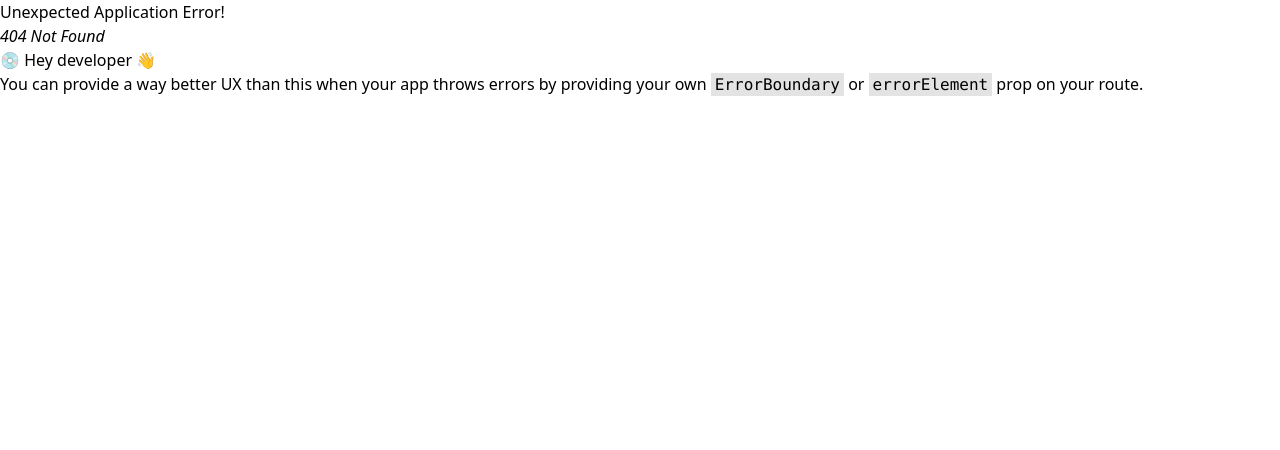
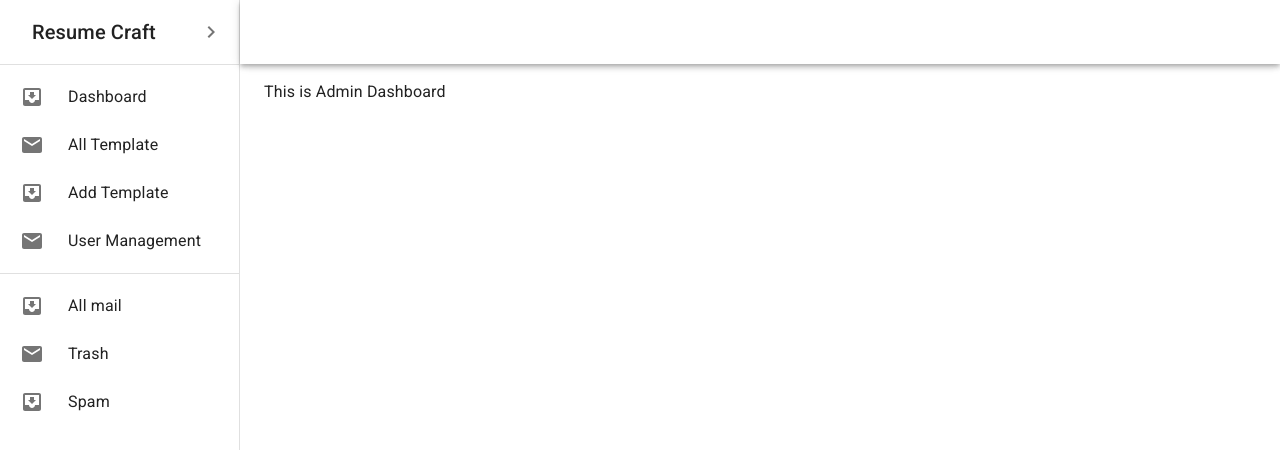
Before and after one commit to touhidcodes/Resume-Craft, a React (Vite) app: page /dashboard in a window 1280 px wide. Before the commit this address had no page. Shown: the top 450 px of the page. Built offline with nearby package versions, Linux system fonts and the light colour scheme.

Commit message:
admin dashboard layout added

```diff
--- a/src/App.tsx
+++ b/src/App.tsx
@@ -1,24 +1,9 @@
-import { createTheme, ThemeProvider } from "@mui/material";
 import MainLayout from "./component/layout/MainLayout";
-
-const theme = createTheme({
-  breakpoints: {
-    values: {
-      xs: 0,
-      sm: 480,
-      md: 768,
-      lg: 1024,
-      xl: 1440,
-    },
-  },
-});
 
 function App() {
   return (
     <>
-      <ThemeProvider theme={theme}>
-        <MainLayout />
-      </ThemeProvider>
+      <MainLayout />
     </>
   );
 }
--- a/src/component/NavBar/NavBar.tsx
+++ b/src/component/NavBar/NavBar.tsx
@@ -25,11 +25,13 @@ const NavBar = () => {
   }, []);
   return (
     <nav
-      className={`bg-[#F7F9FC] font-roboto  border-b  z-[999]  top-0 fixed w-full transition-all duration-300 ${
-        isScrolled ? "border-b border-gray-300 bg-[#ffff]" : "border-none"
+      className={`z-[999] sticky top-0  w-full transition-all duration-300 ${
+        isScrolled
+          ? "border-b border-gray-300 bg-white"
+          : "border-none bg-[#F7F9FC]"
       }`}
     >
-      <div className="max-w-[1300px] flex  items-center justify-between mx-auto px-2">
+      <div className="max-w-[1300px] flex items-center justify-between mx-auto px-2">
         <div className="z-50 p-1 md:w-auto w-full flex justify-between">
           <Link to="/">
             {" "}
@@ -82,6 +84,11 @@ const NavBar = () => {
                 About us
               </Link>
             </li>
+            <li>
+              <Link to="/dashboard" className="py-7 px-3 inline-block">
+                Dashboard
+              </Link>
+            </li>
 
             {/* <NavLinks /> */}
           </ul>
--- a/src/component/layout/Dashboard.tsx
+++ /dev/null
@@ -1,9 +0,0 @@
-const Dashboard = () => {
-  return (
-    <div>
-      <h1>This is DashBoard</h1>
-    </div>
-  );
-};
-
-export default Dashboard;
--- /dev/null
+++ b/src/component/layout/DashboardLayout.tsx
@@ -0,0 +1,277 @@
+import { styled, useTheme, Theme, CSSObject } from "@mui/material/styles";
+import Box from "@mui/material/Box";
+import MuiDrawer from "@mui/material/Drawer";
+import MuiAppBar, { AppBarProps as MuiAppBarProps } from "@mui/material/AppBar";
+import Toolbar from "@mui/material/Toolbar";
+import List from "@mui/material/List";
+import Typography from "@mui/material/Typography";
+import Divider from "@mui/material/Divider";
+import IconButton from "@mui/material/IconButton";
+import MenuIcon from "@mui/icons-material/Menu";
+import ChevronLeftIcon from "@mui/icons-material/ChevronLeft";
+import ChevronRightIcon from "@mui/icons-material/ChevronRight";
+import ListItem from "@mui/material/ListItem";
+import ListItemButton from "@mui/material/ListItemButton";
+import ListItemIcon from "@mui/material/ListItemIcon";
+import ListItemText from "@mui/material/ListItemText";
+import InboxIcon from "@mui/icons-material/MoveToInbox";
+import MailIcon from "@mui/icons-material/Mail";
+import { useState } from "react";
+import { Link, Outlet } from "react-router-dom";
+
+const drawerWidth = 240;
+
+const openedMixin = (theme: Theme): CSSObject => ({
+  width: drawerWidth,
+  transition: theme.transitions.create("width", {
+    easing: theme.transitions.easing.sharp,
+    duration: theme.transitions.duration.enteringScreen,
+  }),
+  overflowX: "hidden",
+});
+
+const closedMixin = (theme: Theme): CSSObject => ({
+  transition: theme.transitions.create("width", {
+    easing: theme.transitions.easing.sharp,
+    duration: theme.transitions.duration.leavingScreen,
+  }),
+  overflowX: "hidden",
+  width: `calc(${theme.spacing(7)} + 1px)`,
+  [theme.breakpoints.up("sm")]: {
+    width: `calc(${theme.spacing(8)} + 1px)`,
+  },
+});
+
+const DrawerHeader = styled("div")(({ theme }) => ({
+  display: "flex",
+  alignItems: "center",
+  justifyContent: "flex-end",
+  padding: theme.spacing(0, 1),
+  // necessary for content to be below app bar
+  ...theme.mixins.toolbar,
+}));
+
+interface AppBarProps extends MuiAppBarProps {
+  open?: boolean;
+}
+
+const AppBar = styled(MuiAppBar, {
+  shouldForwardProp: (prop) => prop !== "open",
+})<AppBarProps>(({ theme }) => ({
+  zIndex: theme.zIndex.drawer + 1,
+  transition: theme.transitions.create(["width", "margin"], {
+    easing: theme.transitions.easing.sharp,
+    duration: theme.transitions.duration.leavingScreen,
+  }),
+  variants: [
+    {
+      props: ({ open }) => open,
+      style: {
+        marginLeft: drawerWidth,
+        width: `calc(100% - ${drawerWidth}px)`,
+        transition: theme.transitions.create(["width", "margin"], {
+          easing: theme.transitions.easing.sharp,
+          duration: theme.transitions.duration.enteringScreen,
+        }),
+      },
+    },
+  ],
+}));
+
+const Drawer = styled(MuiDrawer, {
+  shouldForwardProp: (prop) => prop !== "open",
+})(({ theme }) => ({
+  width: drawerWidth,
+  flexShrink: 0,
+  whiteSpace: "nowrap",
+  boxSizing: "border-box",
+  variants: [
+    {
+      props: ({ open }) => open,
+      style: {
+        ...openedMixin(theme),
+        "& .MuiDrawer-paper": openedMixin(theme),
+      },
+    },
+    {
+      props: ({ open }) => !open,
+      style: {
+        ...closedMixin(theme),
+        "& .MuiDrawer-paper": closedMixin(theme),
+      },
+    },
+  ],
+}));
+
+const DashboardLayout = () => {
+  const theme = useTheme();
+  const [open, setOpen] = useState(true);
+
+  const handleDrawerOpen = () => {
+    setOpen(true);
+  };
+
+  const handleDrawerClose = () => {
+    setOpen(false);
+  };
+
+  return (
+    <Box sx={{ display: "flex" }}>
+      <AppBar position="fixed" open={open}>
+        <Toolbar sx={{ bgcolor: "#fff", color: "#000" }}>
+          <IconButton
+            color="inherit"
+            aria-label="open drawer"
+            onClick={handleDrawerOpen}
+            edge="start"
+            sx={[
+              {
+                marginRight: 5,
+              },
+              open && { display: "none" },
+            ]}
+          >
+            <MenuIcon />
+          </IconButton>
+          {/* <Typography variant="h6" noWrap component="div">
+            Resume Craft
+          </Typography> */}
+        </Toolbar>
+      </AppBar>
+      <Drawer variant="permanent" open={open}>
+        <DrawerHeader
+          sx={{
+            display: "flex",
+            alignItems: "center",
+            justifyContent: "space-between",
+            pl: 4,
+          }}
+        >
+          <Link to={"/"}>
+            <Typography variant="h6" noWrap component="div">
+              Resume Craft
+            </Typography>
+          </Link>
+          <IconButton onClick={handleDrawerClose}>
+            {theme.direction === "rtl" ? (
+              <ChevronRightIcon />
+            ) : (
+              <ChevronRightIcon />
+            )}
+          </IconButton>
+        </DrawerHeader>
+        <Divider />
+        <List>
+          {["Dashboard", "All Template", "Add Template", "User Management"].map(
+            (text, index) => (
+              <ListItem key={text} disablePadding sx={{ display: "block" }}>
+                <ListItemButton
+                  sx={[
+                    {
+                      minHeight: 48,
+                      px: 2.5,
+                    },
+                    open
+                      ? {
+                          justifyContent: "initial",
+                        }
+                      : {
+                          justifyContent: "center",
+                        },
+                  ]}
+                >
+                  <ListItemIcon
+                    sx={[
+                      {
+                        minWidth: 0,
+                        justifyContent: "center",
+                      },
+                      open
+                        ? {
+                            mr: 3,
+                          }
+                        : {
+                            mr: "auto",
+                          },
+                    ]}
+                  >
+                    {index % 2 === 0 ? <InboxIcon /> : <MailIcon />}
+                  </ListItemIcon>
+                  <ListItemText
+                    primary={text}
+                    sx={[
+                      open
+                        ? {
+                            opacity: 1,
+                          }
+                        : {
+                            opacity: 0,
+                          },
+                    ]}
+                  />
+                </ListItemButton>
+              </ListItem>
+            )
+          )}
+        </List>
+        <Divider />
+        <List>
+          {["All mail", "Trash", "Spam"].map((text, index) => (
+            <ListItem key={text} disablePadding sx={{ display: "block" }}>
+              <ListItemButton
+                sx={[
+                  {
+                    minHeight: 48,
+                    px: 2.5,
+                  },
+                  open
+                    ? {
+                        justifyContent: "initial",
+                      }
+                    : {
+                        justifyContent: "center",
+                      },
+                ]}
+              >
+                <ListItemIcon
+                  sx={[
+                    {
+                      minWidth: 0,
+                      justifyContent: "center",
+                    },
+                    open
+                      ? {
+                          mr: 3,
+                        }
+                      : {
+                          mr: "auto",
+                        },
+                  ]}
+                >
+                  {index % 2 === 0 ? <InboxIcon /> : <MailIcon />}
+                </ListItemIcon>
+                <ListItemText
+                  primary={text}
+                  sx={[
+                    open
+                      ? {
+                          opacity: 1,
+                        }
+                      : {
+                          opacity: 0,
+                        },
+                  ]}
+                />
+              </ListItemButton>
+            </ListItem>
+          ))}
+        </List>
+      </Drawer>
+      <Box component="main" sx={{ flexGrow: 1, p: 3, pl: [2, 3], mt: [5, 7] }}>
+        <Outlet />
+      </Box>
+    </Box>
+  );
+};
+
+export default DashboardLayout;
--- a/src/component/layout/MainLayout.tsx
+++ b/src/component/layout/MainLayout.tsx
@@ -6,9 +6,7 @@ import Footer from "./Footer";
 const MainLayout = () => {
   return (
     <>
-      <div className=" mb-[40px] md:mb-[80px]">
-        <NavBar></NavBar>
-      </div>
+      <NavBar />
       <Outlet />
       <Footer />
     </>
--- a/src/component/sections/Header.tsx
+++ b/src/component/sections/Header.tsx
@@ -11,7 +11,7 @@ import headerImg from "../../assets/header-img/header-img.webp";
 
 const Header = () => {
   return (
-    <div className="bg-[#F7F9FC] flex h-[600px] flex-col justify-center items-center ">
+    <div className="bg-[#F7F9FC] min-h-[calc(100svh_-_80px)] flex flex-col justify-center items-center ">
       <div className="max-w-[1170px] mx-auto px-5 xl:px-0 sm:py-10 md:py-0 py-10">
         <div className="grid grid-cols-1 lg:grid-cols-2 gap-y-10 lg:gap-5">
           <div>
--- a/src/index.css
+++ b/src/index.css
@@ -1,8 +1,8 @@
+@import url("https://fonts.googleapis.com/css2?family=Roboto:ital,wght@0,100;0,300;0,400;0,500;0,700;0,900;1,100;1,300;1,400;1,500;1,700;1,900&display=swap");
+
 @tailwind base;
 @tailwind components;
 @tailwind utilities;
-
-@import url("https://fonts.googleapis.com/css2?family=Roboto:ital,wght@0,100;0,300;0,400;0,500;0,700;0,900;1,100;1,300;1,400;1,500;1,700;1,900&display=swap");
 
 @layer base {
   .text-muted {
--- a/src/main.tsx
+++ b/src/main.tsx
@@ -6,12 +6,28 @@ import { store } from "./redux/store.ts";
 import { Provider } from "react-redux";
 import { Toaster } from "sonner";
 import "./index.css";
+import { createTheme, CssBaseline, ThemeProvider } from "@mui/material";
+
+const theme = createTheme({
+  breakpoints: {
+    values: {
+      xs: 0,
+      sm: 480,
+      md: 768,
+      lg: 1024,
+      xl: 1440,
+    },
+  },
+});
 
 createRoot(document.getElementById("root")!).render(
   <StrictMode>
-    <Provider store={store}>
-      <RouterProvider router={router} />
-      <Toaster />
-    </Provider>
+    <ThemeProvider theme={theme}>
+      <Provider store={store}>
+        <RouterProvider router={router} />
+        <Toaster />
+      </Provider>
+      <CssBaseline />
+    </ThemeProvider>
   </StrictMode>
 );
--- /dev/null
+++ b/src/pages/dashboard/AdminDashboard.tsx
@@ -0,0 +1,5 @@
+const AdminDashboard = () => {
+  return <div>This is Admin Dashboard</div>;
+};
+
+export default AdminDashboard;
--- a/src/routes/routes.tsx
+++ b/src/routes/routes.tsx
@@ -4,6 +4,8 @@ import App from "../App";
 import Login from "../pages/login/Login";
 import Singup from "../pages/singup/Singup";
 import About from "../pages/about/about";
+import DashboardLayout from "../component/layout/DashboardLayout";
+import AdminDashboard from "../pages/dashboard/AdminDashboard";
 
 const router = createBrowserRouter([
   {
@@ -28,6 +30,16 @@ const router = createBrowserRouter([
     path: "/register",
     element: <Singup />,
   },
+  {
+    path: "/dashboard",
+    element: <DashboardLayout />,
+    children: [
+      {
+        index: true,
+        element: <AdminDashboard />,
+      },
+    ],
+  },
 ]);
 
 export default router;
```
